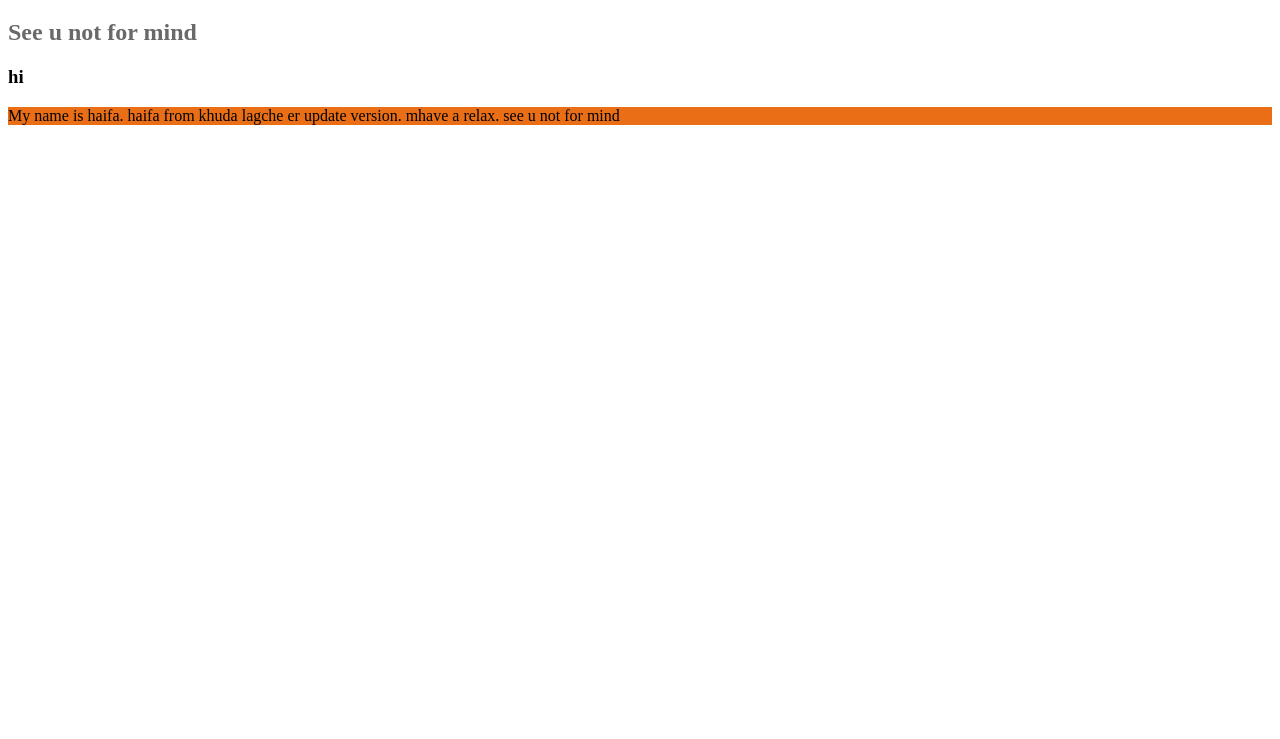
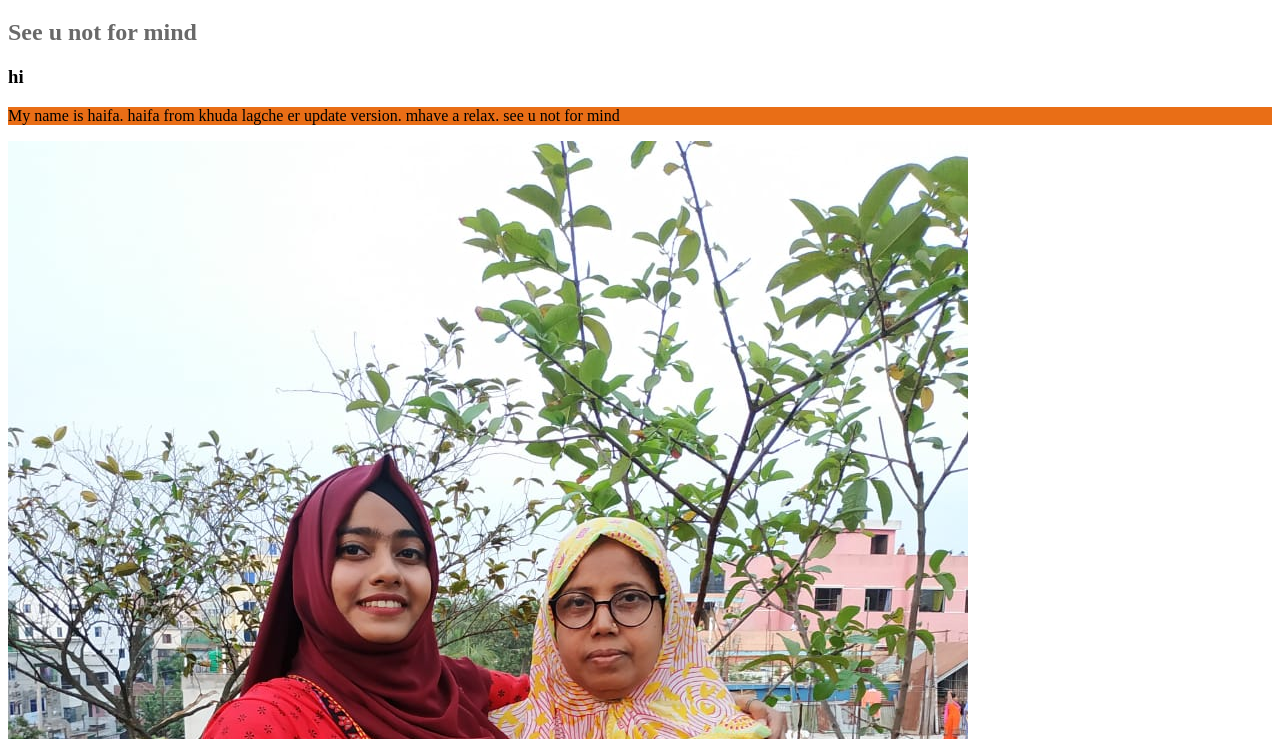
Before and after one commit to haifabinte/my-final-repo, a plain HTML site: page index.html in a window 1280 px wide. Shown: the part 61-800 px from the top of the page. Drawn offline with Linux system fonts and the light colour scheme.

Commit message:
added picture

```diff
--- a/index.html
+++ b/index.html
@@ -12,6 +12,7 @@
     <h2>See u not for mind</h2>
     <h3> hi </h3>
     <p>My name is haifa. haifa from khuda lagche er update version. mhave a relax. see u not for mind</p>
+    <img src="ma.jpeg" alt="">
 
 </body>
 </html>
```
Also changed, not shown: haifa.jpg (added), ma.jpeg (added).
